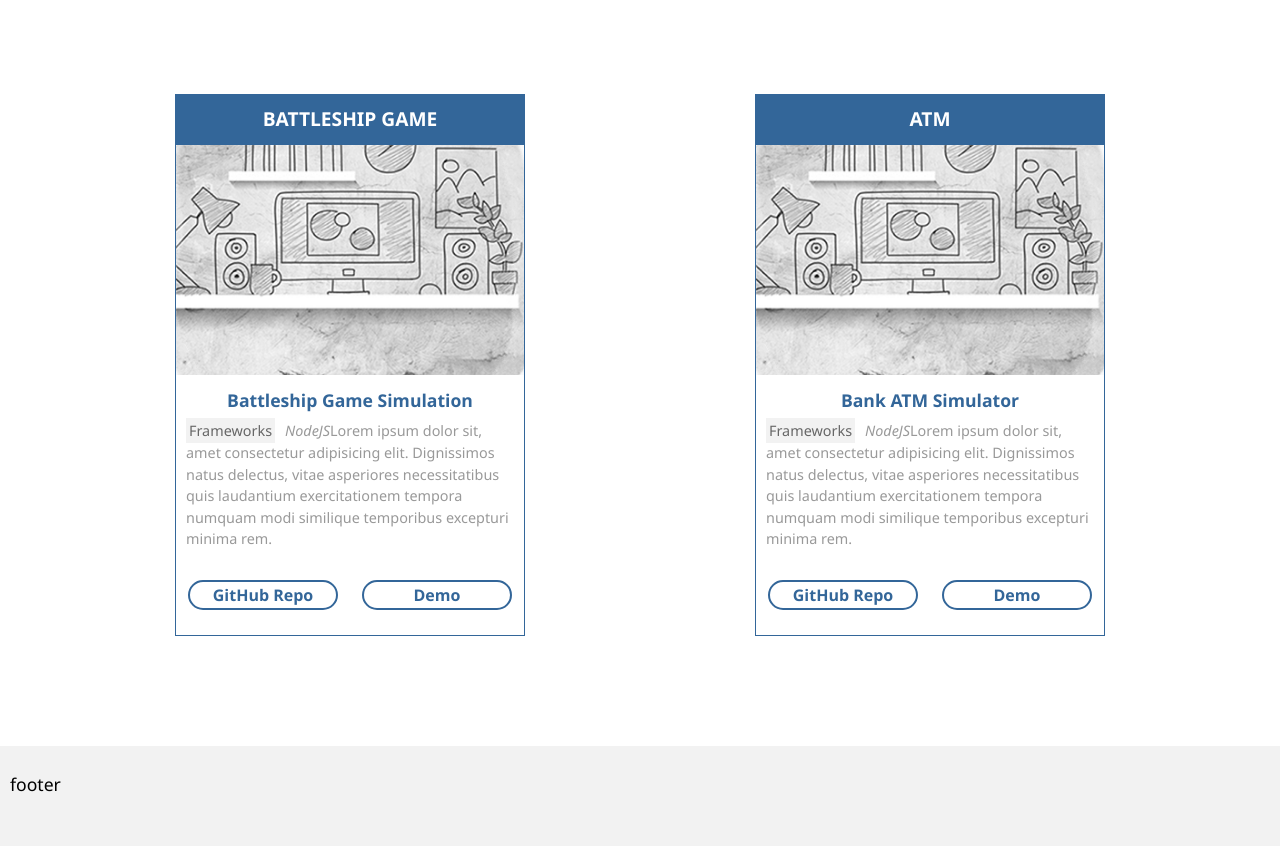
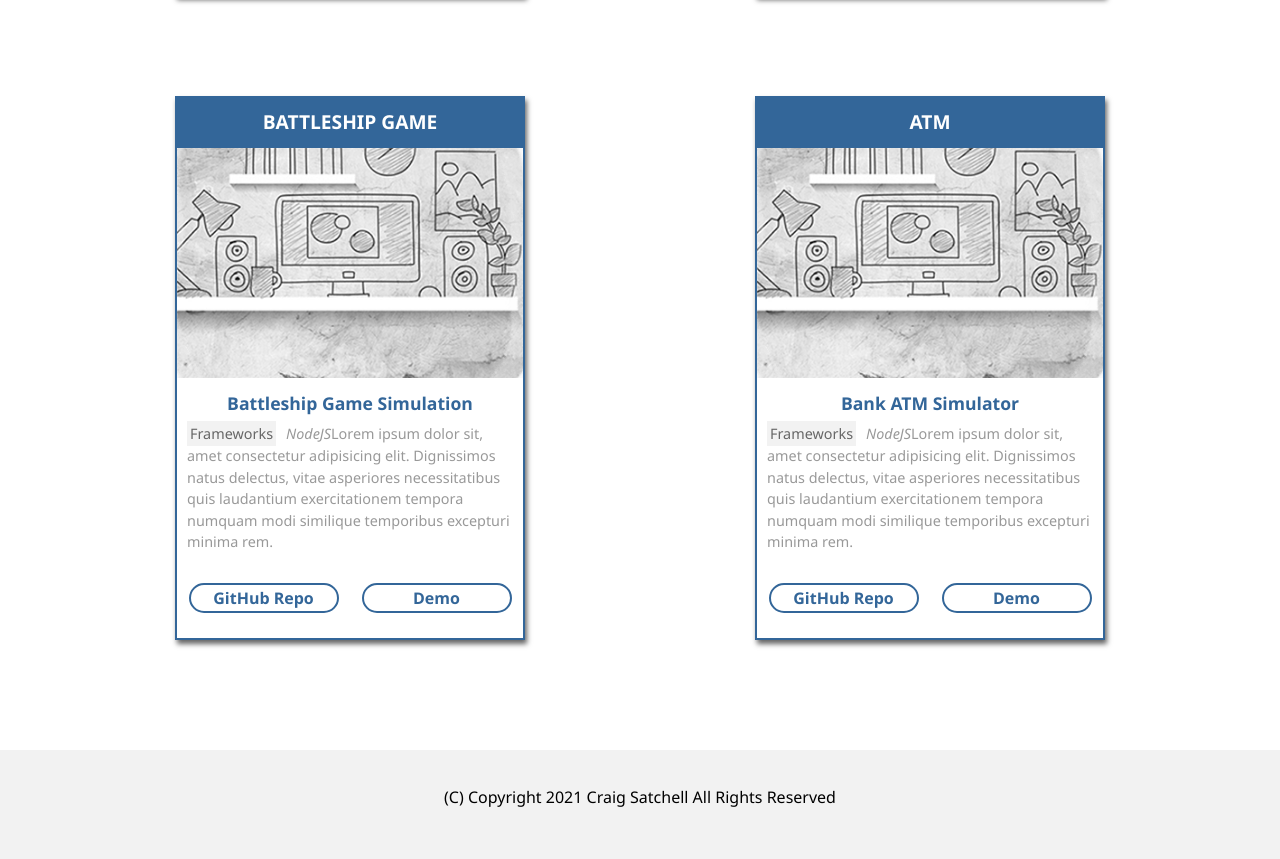
Before and after one commit to CraigSatchell/portfolio, a plain HTML site: page projects.html in a window 1280 px wide. Shown: the part 763-1622 px from the top of the page. Drawn offline with Linux system fonts and the light colour scheme.

Commit message:
tweaked css styles

```diff
--- a/css/style.css
+++ b/css/style.css
@@ -7,6 +7,8 @@
 
 #wrapper {
   max-width: 1920px;
+  padding: 0;
+  margin: 0;
 }
 
 header {
@@ -40,10 +42,14 @@ div.flex-column-right {
 }
 
 
-footer {
-  min-height: 100px;
+footer, footer p {
+  min-height: 30px;
   background-color: #f2f2f2;
   padding: 10px;
+  font-size: 1em;
+  color: #000000;
+  text-align: center;
+
 }
 
 .toolbar {
@@ -81,7 +87,8 @@ li.menuItem a:visited {
 .card {
   margin: 50px;
   width: 350px;
-  border: 1px solid #336699;
+  border: 2px solid #336699;
+  box-shadow: 2px 4px 5px #666666;
 }
 
 .card .cardMedia {
@@ -102,6 +109,7 @@ li.menuItem a:visited {
   font-weight: bold;
   text-align: center;
   background-color: #336699;
+
 }
 
 .card .cardSubTitle {
@@ -216,6 +224,7 @@ h2 {
   text-align: left;
   line-height: 1.5em;
   margin-top: 25px;
+  color: #336699;
 }
 
 h3 {
--- a/projects.html
+++ b/projects.html
@@ -128,7 +128,7 @@
    </div>
    </section>
    <footer>
-      <p>footer</p>
+      <p>(C) Copyright 2021 Craig Satchell All Rights Reserved</p>
    </footer>
    </div>
 </body>
```
Also changed, not shown: about.html (+24 -8 lines), contact.html (+2 -1 lines), index.html (+2 -1 lines).
